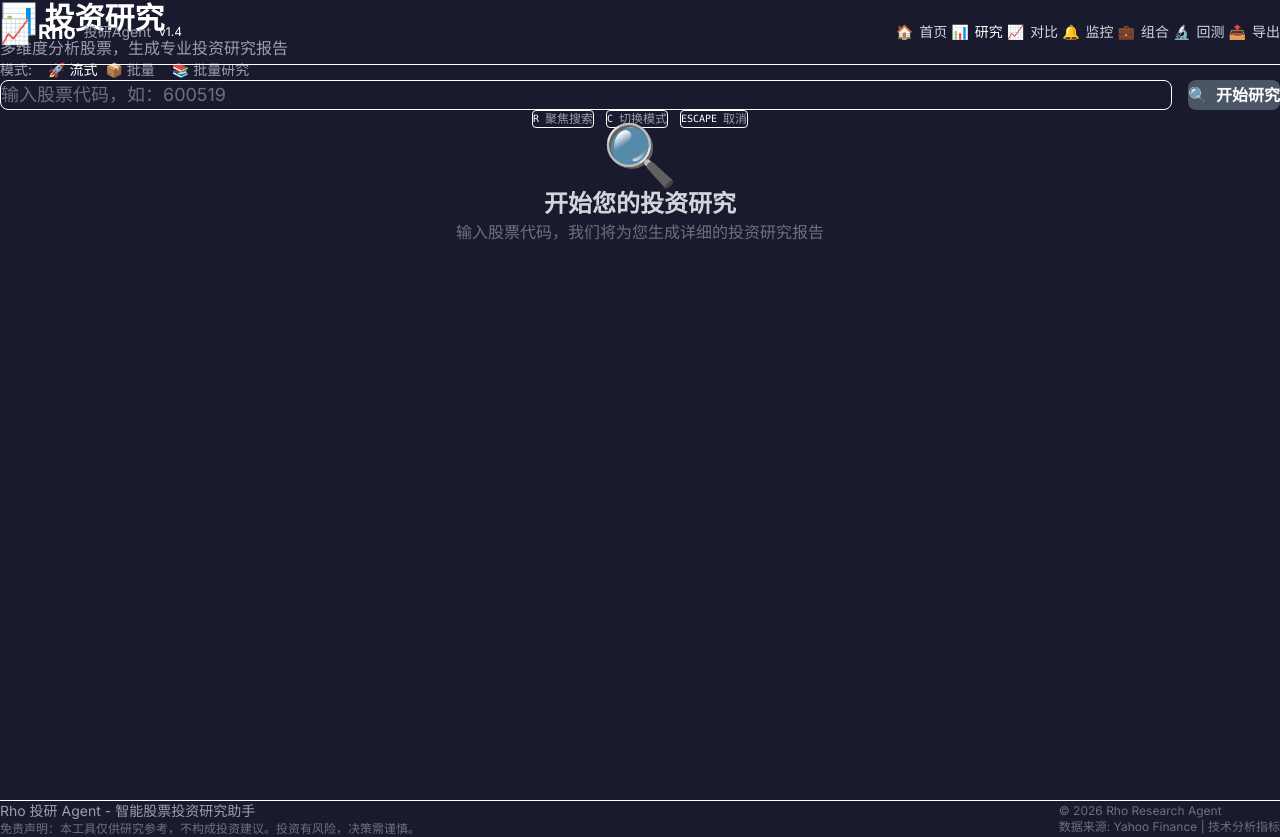
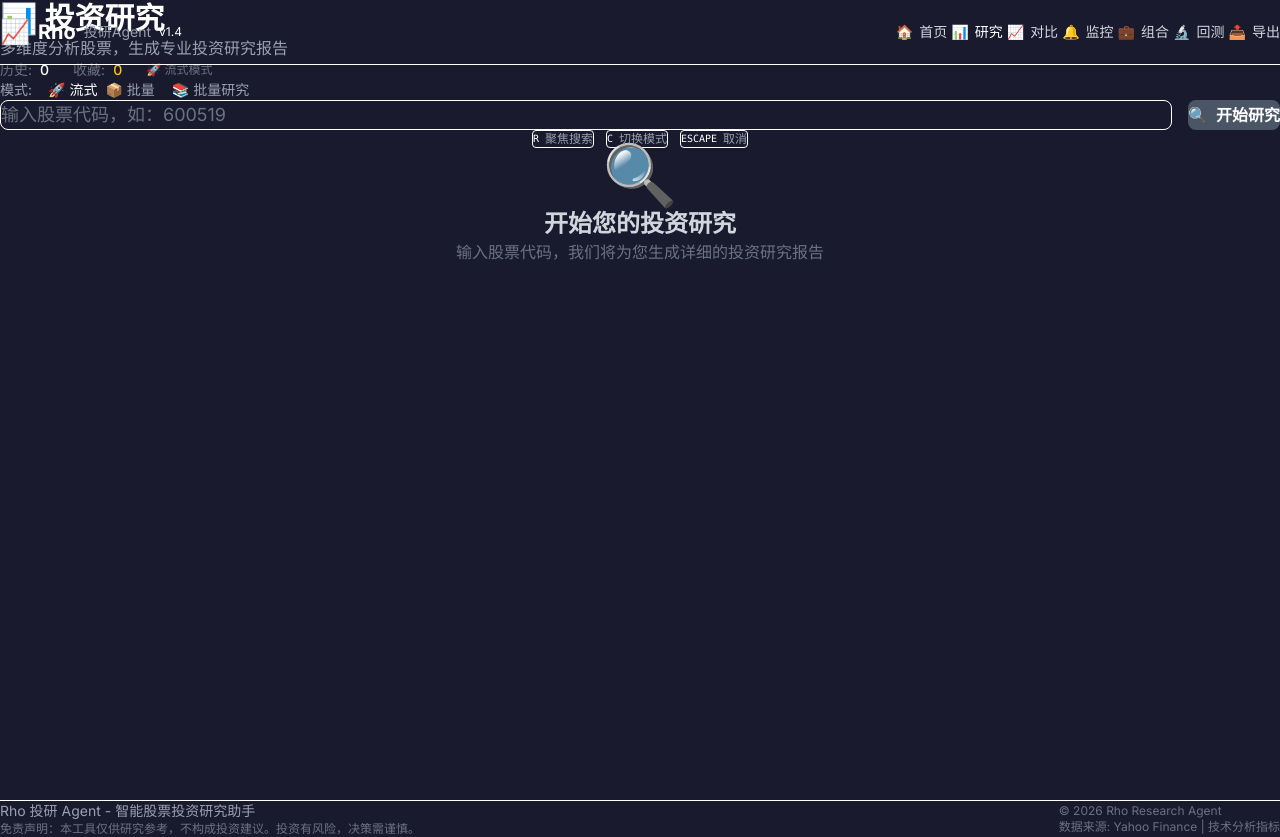
Before and after one commit to Xues-idiot/investment-research-agent, a Next.js app in the folder frontend/: page /research in a window 1280 px wide. Built offline with nearby package versions, Linux system fonts and the light colour scheme.

Commit message:
feat(Rho): 研究页面显示统计信息
- 显示历史研究数量
- 显示收藏数量
- 显示当前模式

```diff
--- a/frontend/src/app/research/page.tsx
+++ b/frontend/src/app/research/page.tsx
@@ -236,6 +236,21 @@ export default function ResearchPage() {
       >
         <h1 className="text-3xl font-bold text-white mb-2">📊 投资研究</h1>
         <p className="text-gray-400">多维度分析股票，生成专业投资研究报告</p>
+
+        {/* Quick Stats */}
+        <div className="flex items-center gap-6 mt-3">
+          <div className="flex items-center gap-2 text-sm">
+            <span className="text-gray-500">历史:</span>
+            <span className="text-white font-medium">{history.length}</span>
+          </div>
+          <div className="flex items-center gap-2 text-sm">
+            <span className="text-gray-500">收藏:</span>
+            <span className="text-yellow-400 font-medium">{favorites.length}</span>
+          </div>
+          <div className="text-xs text-gray-500">
+            {useStreaming ? '🚀 流式模式' : '📦 批量模式'}
+          </div>
+        </div>
       </motion.div>
 
       {/* Main Content */}
```
